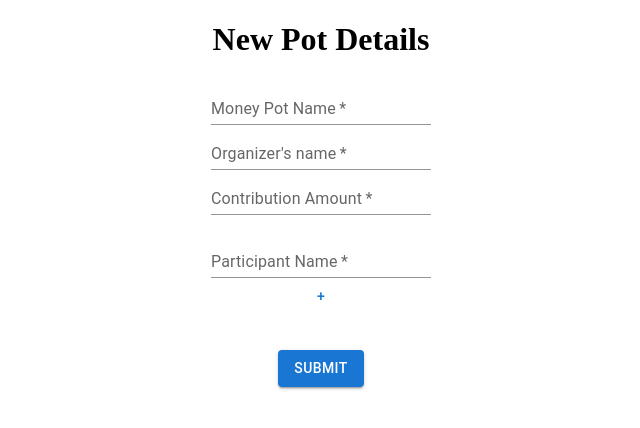
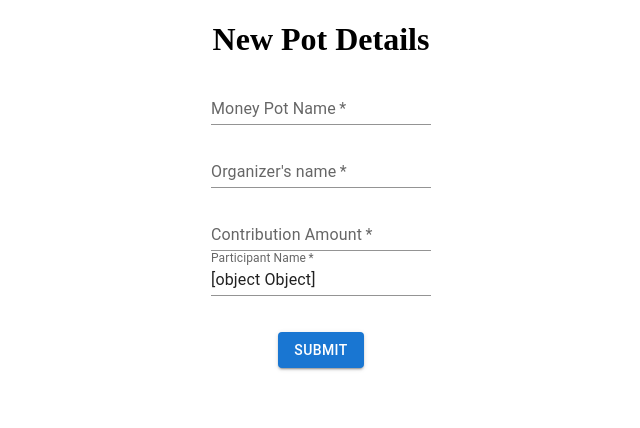
Before and after one commit to nicholascaro/money-pot, a React (Create React App) app in the folder client/: page /create in a window 1280 px wide. Shown: the top 428 px of the page, without its empty margins (319-959 px from the left). Built offline with nearby package versions, Linux system fonts and the light colour scheme; the HTML template or start-up script is replaced by a standard one.

Commit message:
Made a little bit of progress with dynamic forms but not much

```diff
--- a/client/src/components/CreateView.js
+++ b/client/src/components/CreateView.js
@@ -1,6 +1,6 @@
 import Button from "@mui/material/Button";
 import TextField from "@mui/material/TextField";
-import { useState } from "react";
+import { useRef, useState } from "react";
 import Axios from "axios";
 import Modal from "@mui/material/Modal";
 import Box from "@mui/material/Box";
@@ -12,13 +12,6 @@ import React, { useEffect, useReducer } from "react";
 
 function CreateView() {
 
-  var newPot = new Object();
-
-  const [potName, setPotName] = useState("");
-  const [organizerName, setOrganizerName] = useState("");
-  const [contributionAmount, setContribution] = useState(0);
-  const [participant, setParticipant] = useState("");
-
   let PotObject = {
     pot_name: "",
     pot_organizer: "",
@@ -26,14 +19,27 @@ function CreateView() {
     participants: [],
   };
 
+  console.log(PotObject);
+
+  let initialState = {};
+
+  const [message, setMessage] = useState('');
+
+  const [updated, setUpdated] = useState(message);
+
+  const handleChange = (event) => {
+    setMessage(event.target.value);
+  };
+
+  const handleClick = (event) => {
+    //  "message" stores input field value
+    setUpdated(message);
+    console.log(message);
+    ParticipantLoop();
+  };
+
+
   const [state, dispatch] = useReducer(reducer, PotObject);
-
-  const {
-    pot_name,
-    pot_organizer,
-    contribution_amount,
-    participants,
-  } = state;
 
   function reducer(state, action) {
     switch (action.type) {
@@ -48,30 +54,100 @@ function CreateView() {
     }
   }
 
+
+
   function InputParticipant() {
+    const handleFormChange = (index, event) => {
+      let data = [...inputFields]
+      data[index][event.target] = event.target.value;
+      setInputFields(data);
+    }
+    const [inputFields, setInputFields] = useState([
+      {name: '', date: ''}
+    ])
     return (
-      <div>
-        <br></br>
+      <div className="Participant">
+        <form>
+          {inputFields.map((input, index) => {
+            return (
+              <div key={index}>
                 <TextField
                   id="standard-basic"
                   label="Participant Name"
                   variant="standard"
                   required
                   size="small"
-          onChange={(event) => {
-            reducer(event.target.participants.i);
-          }}
+                  value={input}
+                  onChange={event => handleFormChange(index, event)}
                 />
-        <AddParticipant/>
+              </div>
+            )
+          })}
+        </form>
       </div>
     );
   }
 
-  function AddParticipant() {
+  const [participantNumber, setParticipantNumber] = useState('');
+
+  function showPartcipantNumber() {
+    console.log(participantNumber)
+  }
+
+  const [input, setInput] = useState(initialState);
+  let inputName = 0;
+
+  const handleUserInputChange = (e) => {
+    const name = e.target.name;
+    const newValue = e.target.value;
+    setInput({ [name]: newValue });
+  };
+
+  function ParticipantLoop() {
+    for (let i = 0; i < message; i++) {
+      PotObject.participants.push(i);
+      console.log(i);
+    };
+    PotObject.participants.forEach((element) => {
+      initialState[element] = "";
+    });
+    PotObject.participants.forEach((element) => {
+      InputParticipant(element.value);
+    });
+    const a = PotObject.participants.map((number) => {
+      inputName++;
+      return (
+        <div key={number}>
+          <TextField
+            value={input[inputName]}
+            name={inputName}
+            onChange={handleUserInputChange}
+          ></TextField>
+        </div>
+      )
+    })
+  }
+
+  function ParticipantNumber() {
+
     return (
       <div>
-        <Button onClick={InputParticipant}>
-          +
+        <TextField
+          id="standard-basic"
+          label="Number of Participants"
+          variant="standard"
+          onChange={handleChange}
+          value={message}
+          required
+          size="small"
+
+        /*for (let i = 0; i++; i <= participantNumber) {
+          InputParticipant(i);
+        };*/
+
+        />
+        <Button onClick={handleClick}>
+          X
         </Button>
       </div>
     );
@@ -81,6 +157,7 @@ function CreateView() {
     <div>
       <h1>New Pot Details</h1>
       <div className="dataFields">
+        <div className="potName">
           <TextField
             id="standard-basic"
             label="Money Pot Name"
@@ -92,10 +169,13 @@ function CreateView() {
                 type: "field",
                 fieldName: "pot_name",
                 payload: event.target.value,
-            });
+              })
+              console.log(PotObject.pot_name);
             }}
           />
+        </div>
         <br></br>
+        <div className="organizer">
           <TextField
             id="standard-basic"
             label="Organizer's name"
@@ -110,7 +190,9 @@ function CreateView() {
               });
             }}
           />
+        </div>
         <br></br>
+        <div className="contribution">
           <TextField
             id="standard-basic"
             label="Contribution Amount"
@@ -125,7 +207,10 @@ function CreateView() {
               });
             }}
           />
+        </div>
+        <div className="participantContainer">
           <InputParticipant/>
+        </div>
         <br></br>
         <br></br>
         <Button variant="contained" onClick={dispatch}>
```
Lines whose indentation alone changed are shown as unchanged.
